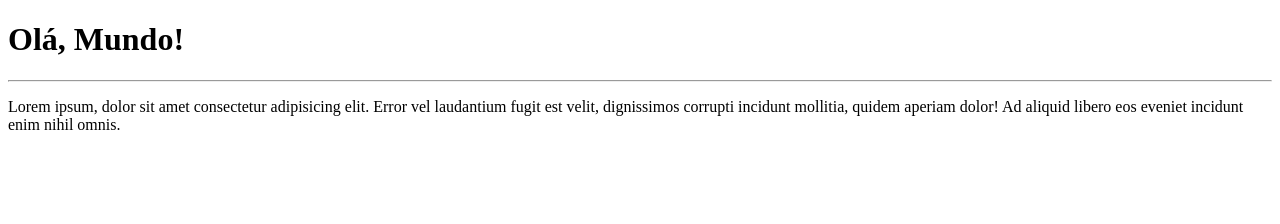
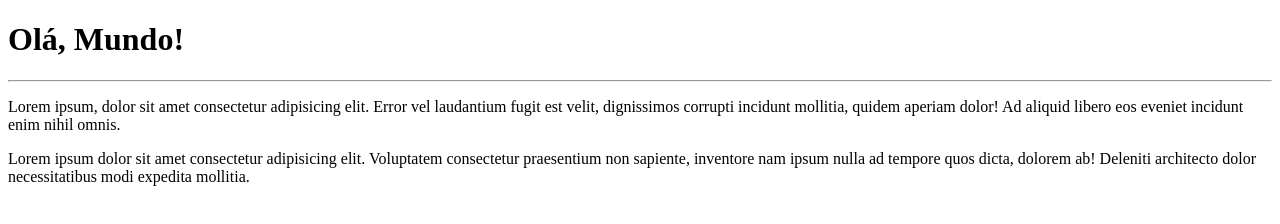
Before and after one commit to Jorgebastos08/Ola-Mundo, a plain HTML site: page Site-exemplo/index.html in a window 1280 px wide. Drawn offline with Linux system fonts and the light colour scheme.

Commit message:
adicionei um parágrafo

```diff
--- a/Site-exemplo/index.html
+++ b/Site-exemplo/index.html
@@ -10,5 +10,6 @@
     <h1>Olá, Mundo!</h1>
     <hr>
     <p>Lorem ipsum, dolor sit amet consectetur adipisicing elit. Error vel laudantium fugit est velit, dignissimos corrupti incidunt mollitia, quidem aperiam dolor! Ad aliquid libero eos eveniet incidunt enim nihil omnis.</p>
+    <p>Lorem ipsum dolor sit amet consectetur adipisicing elit. Voluptatem consectetur praesentium non sapiente, inventore nam ipsum nulla ad tempore quos dicta, dolorem ab! Deleniti architecto dolor necessitatibus modi expedita mollitia.</p>
 </body>
 </html>
```
